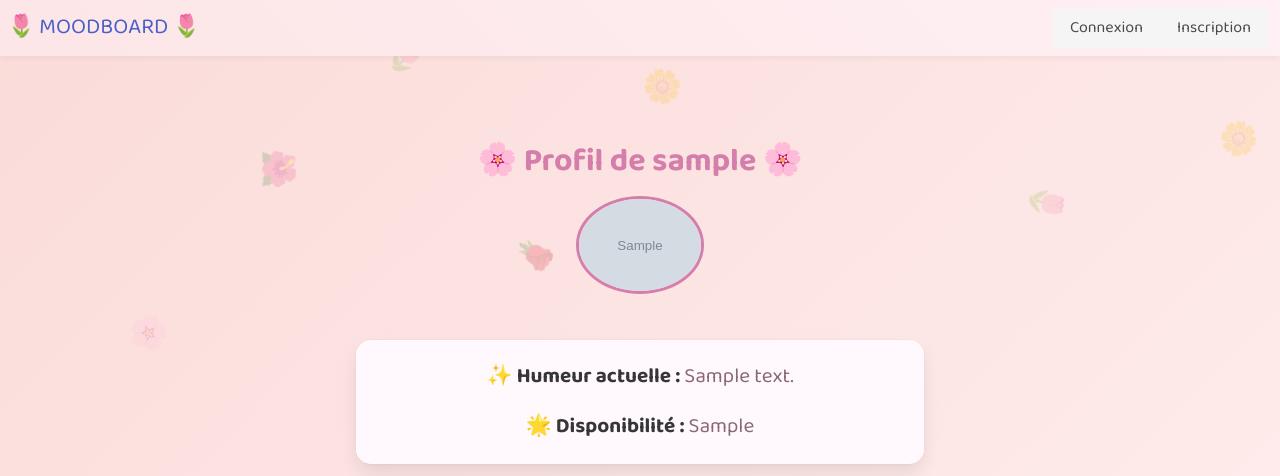
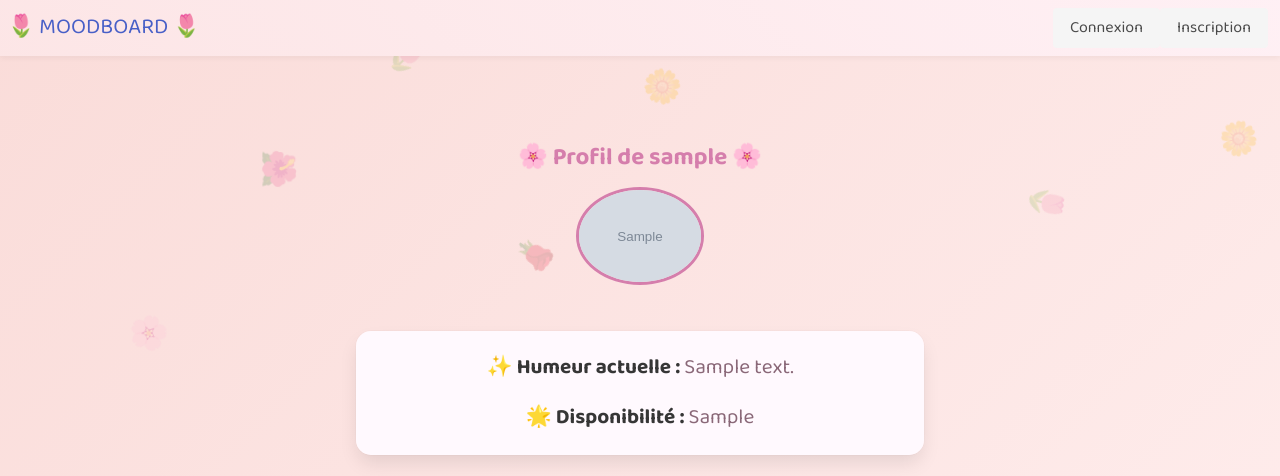
Before and after one commit to Ovanity/Elise, a Flask app: a page that uses templates/user_profile.html in a window 1280 px wide. Shown: the top 476 px of the page. Run offline with Flask 3, Linux system fonts and the light colour scheme; tables that the repository leaves empty hold one stand-in row (values such as "Sample post"); grey boxes marked "Sample" are stand-in pictures.

Commit message:
requirements

```diff
--- a/templates/user_profile.html
+++ b/templates/user_profile.html
@@ -4,7 +4,7 @@
 {% block content %}
 <div class="container animated fadeIn" style="max-width:600px; margin:auto; padding:1rem; text-align:center;">
 
-  <h1 class="title" style="color:#D57EAC; margin-bottom:1rem;">🌸 Profil de {{ username }} 🌸</h1>
+  <h1 class="title" style="color:#D57EAC; margin-bottom:1rem; font-size:1.5rem;">🌸 Profil de {{ username }} 🌸</h1>
 
   <!-- Profile Picture -->
   <figure class="image is-128x128" style="margin:1rem auto;">
```
